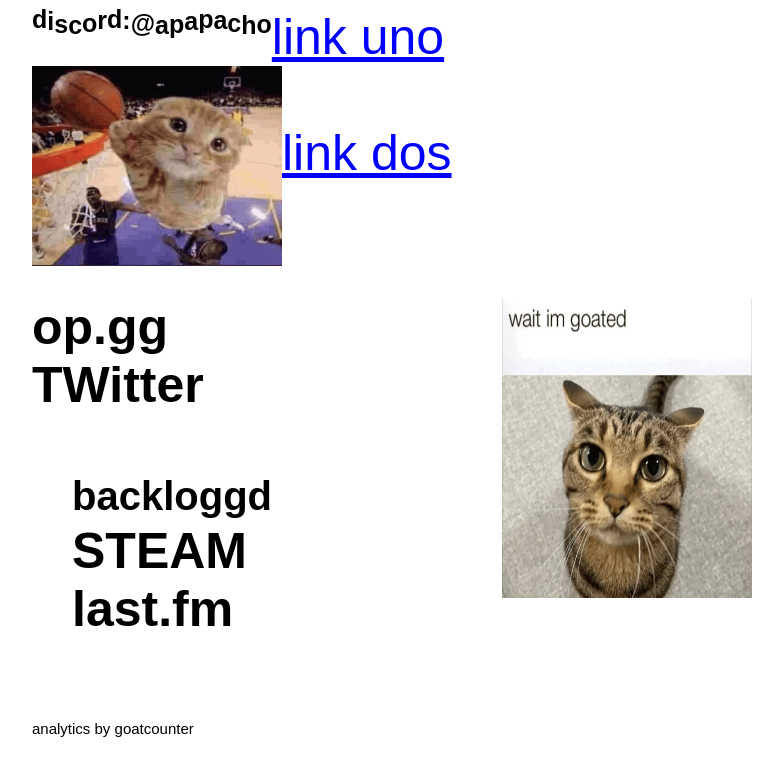
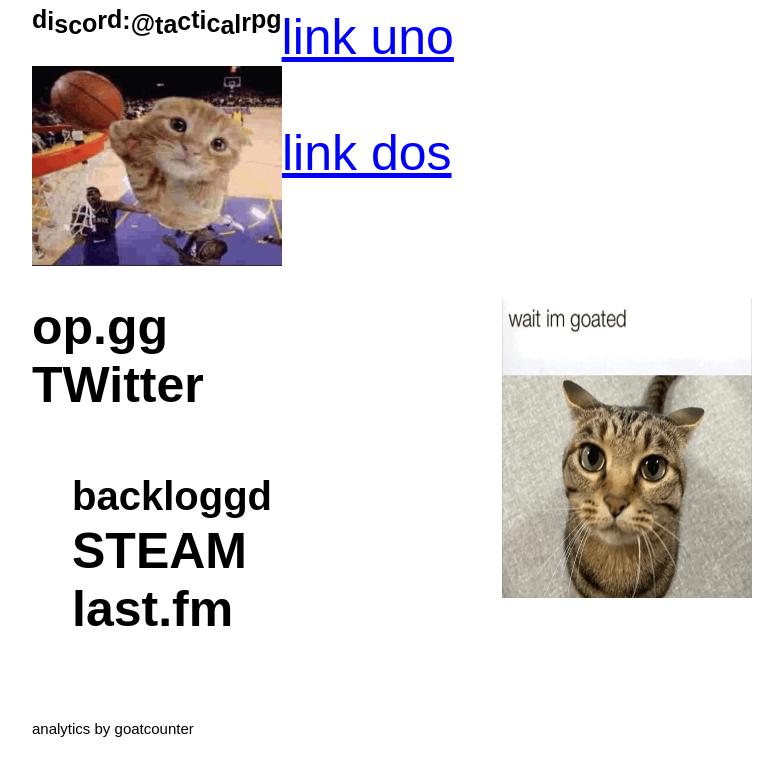
Before and after one commit to httpsWina/nwn, a plain HTML site: page index.html in a window 1280 px wide. Shown: the whole page, without its empty margins (248-1031 px from the left). Drawn offline with Linux system fonts and the light colour scheme.

Commit message:
Update index.html

```diff
--- a/index.html
+++ b/index.html
@@ -51,7 +51,7 @@
 <body>
     <div class="content">
         <span style="color: blue; text-decoration: underline;">link uno</span>
-         <div id="wobble" style="float: left;font-size: 25px; font-weight: bold;">discord:@apapacho</div>
+         <div id="wobble" style="float: left;font-size: 25px; font-weight: bold;">discord:@tacticalrpg</div>
         <div class="image"><img src="img/placeholder/bc.gif" width="250px" height="200px" style="float: left;">
             <br><span style="color: blue; text-decoration: underline; float: center;">link dos</span>
         </div><br> <br>
```
